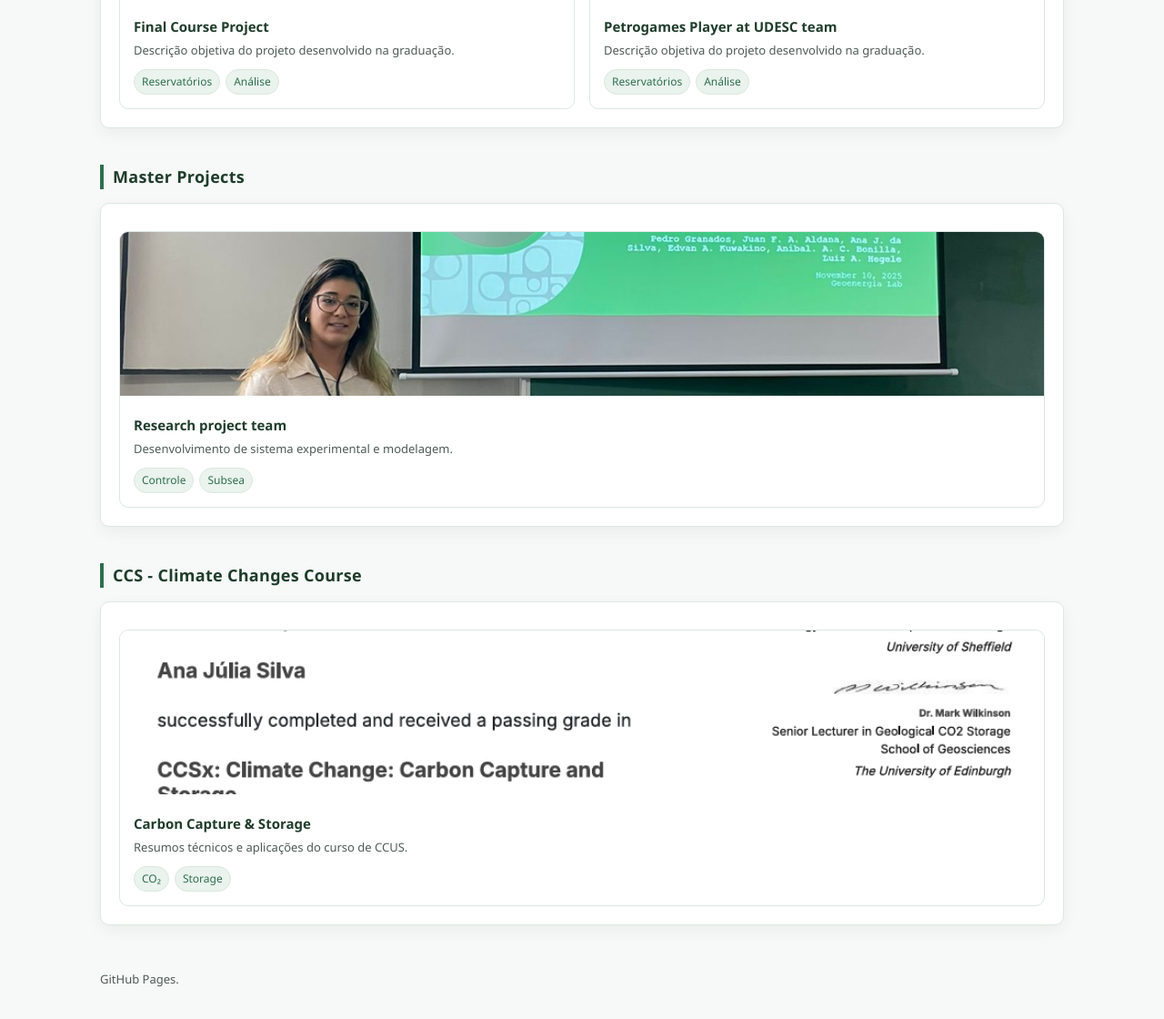
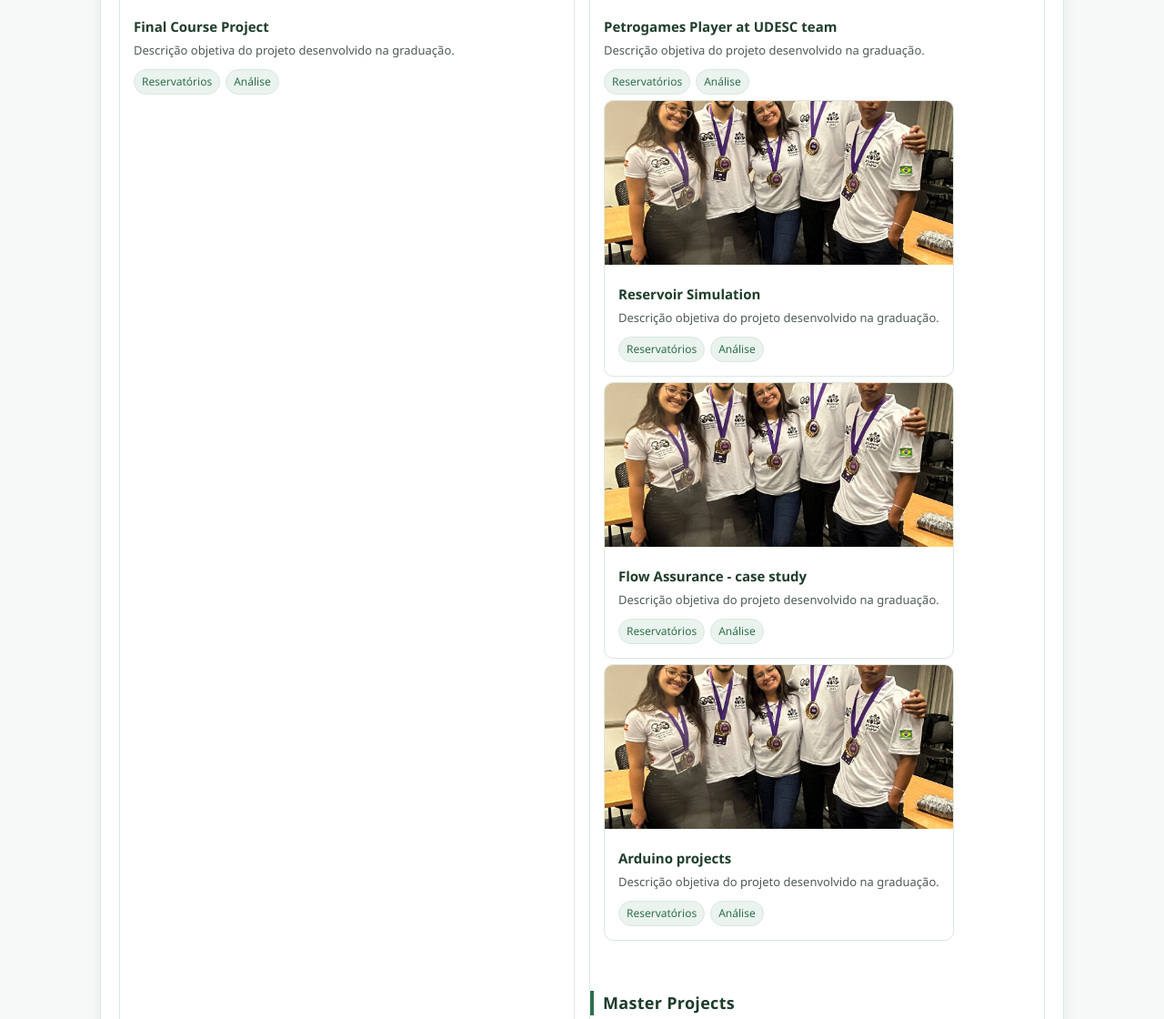
Before and after one commit to AnaJuliaS-coder/AnaJuliaS-coder.github.io, a plain HTML site: page index.html in a window 1280 px wide. Shown: the part 492-1612 px from the top of the page at 91% size. Drawn offline with Linux system fonts and the light colour scheme.

Commit message:
add graduates projects

```diff
--- a/index.html
+++ b/index.html
@@ -195,7 +195,10 @@ footer{
         <div class="tags">
           <div class="tag">Reservatórios</div>
           <div class="tag">Análise</div>
-<!--
+
+    <div class="card">
+      <img src="assets/foto3.jpeg" alt="Projeto Graduação">
+      <div class="card-body">
         <div class="card-title">Reservoir Simulation</div>
         <div class="card-desc">
           Descrição objetiva do projeto desenvolvido na graduação.
@@ -203,7 +206,13 @@ footer{
         <div class="tags">
           <div class="tag">Reservatórios</div>
           <div class="tag">Análise</div>
+        </div>
+      </div>
+    </div>
 
+    <div class="card">
+      <img src="assets/foto3.jpeg" alt="Projeto Graduação">
+      <div class="card-body">
         <div class="card-title">Flow Assurance - case study</div>
         <div class="card-desc">
           Descrição objetiva do projeto desenvolvido na graduação.
@@ -211,14 +220,20 @@ footer{
         <div class="tags">
           <div class="tag">Reservatórios</div>
           <div class="tag">Análise</div>
+        </div>
+      </div>
+    </div>
 
+    <div class="card">
+      <img src="assets/foto3.jpeg" alt="Projeto Graduação">
+      <div class="card-body">
         <div class="card-title">Arduino projects</div>
         <div class="card-desc">
           Descrição objetiva do projeto desenvolvido na graduação.
         </div>
         <div class="tags">
           <div class="tag">Reservatórios</div>
-          <div class="tag">Análise</div> -->
+          <div class="tag">Análise</div>
         </div>
       </div>
     </div>
```
